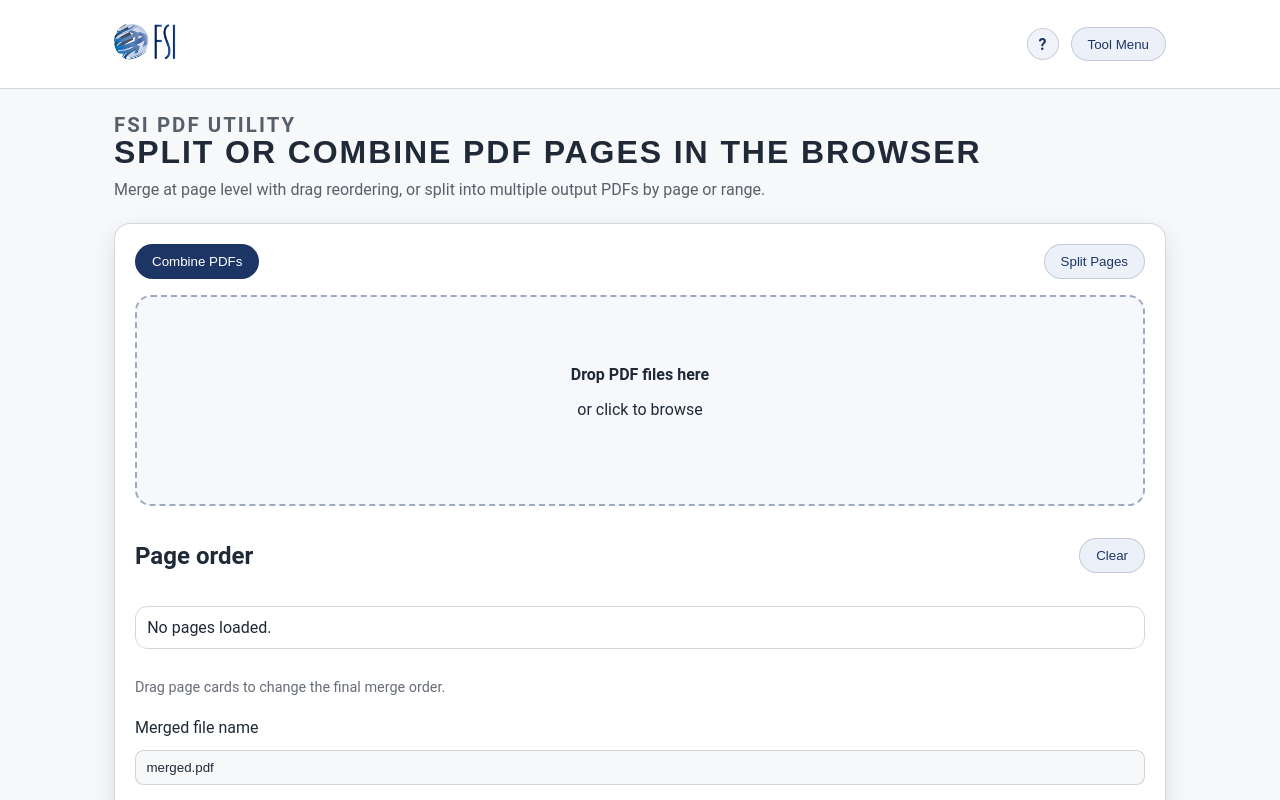
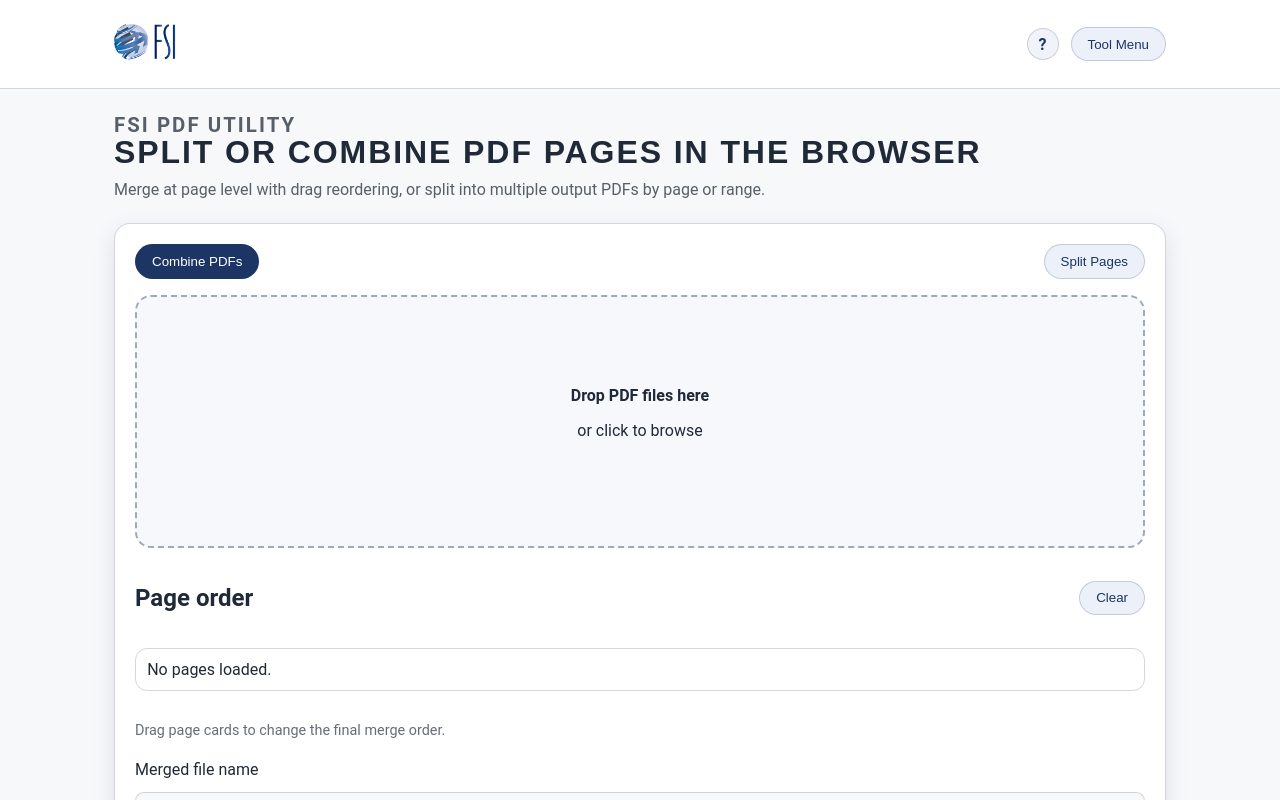
Before and after one commit to kdnye/PDFer, a Next.js app: page / in a window 1280 px wide. Shown: the top 800 px of the page. Built offline with nearby package versions, Linux system fonts and the light colour scheme.

Commit message:
Increase PDF drop area height by 20 percent

```diff
--- a/app/globals.css
+++ b/app/globals.css
@@ -61,7 +61,7 @@
   display: grid;
   place-items: center;
   text-align: center;
-  min-height: 13.2rem;
+  min-height: 15.84rem;
   border: 2px dashed color-mix(in srgb, var(--fsi-navy) 40%, transparent);
   border-radius: 1rem;
   background: color-mix(in srgb, var(--btn-secondary-bg) 45%, transparent);
```
